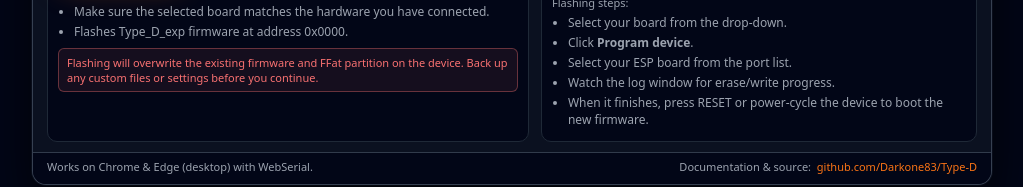
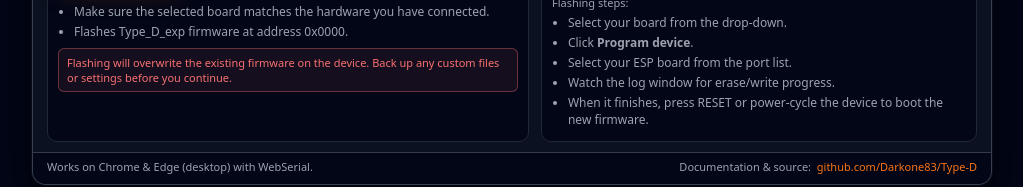
Before and after one commit to Darkone83/type-d-exp.github.io, a plain HTML site: page index.html in a window 1280 px wide. Shown: the part 438-625 px from the top of the page, without its empty margins (128-1151 px from the left). Drawn offline with Linux system fonts and the light colour scheme.

Commit message:
Update index.html

```diff
--- a/index.html
+++ b/index.html
@@ -366,7 +366,7 @@
             </ul>
 
             <div class="callout">
-              Flashing will overwrite the existing firmware and FFat partition
+              Flashing will overwrite the existing firmware
               on the device. Back up any custom files or settings before you
               continue.
             </div>
```
